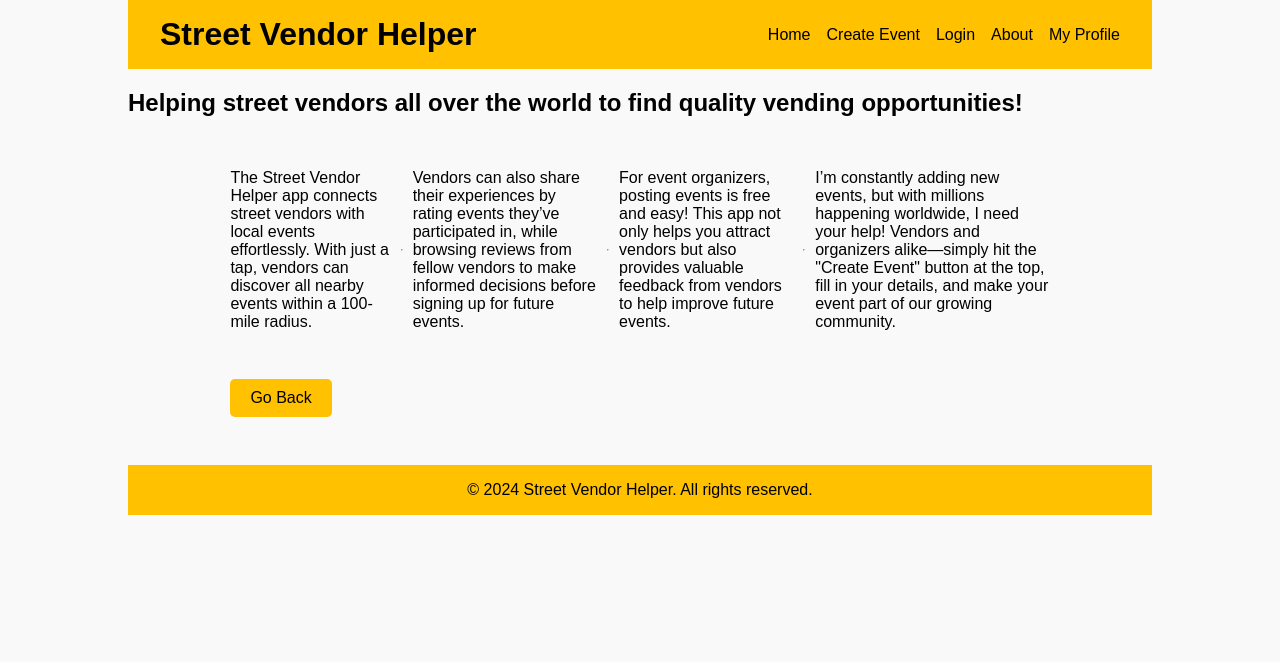
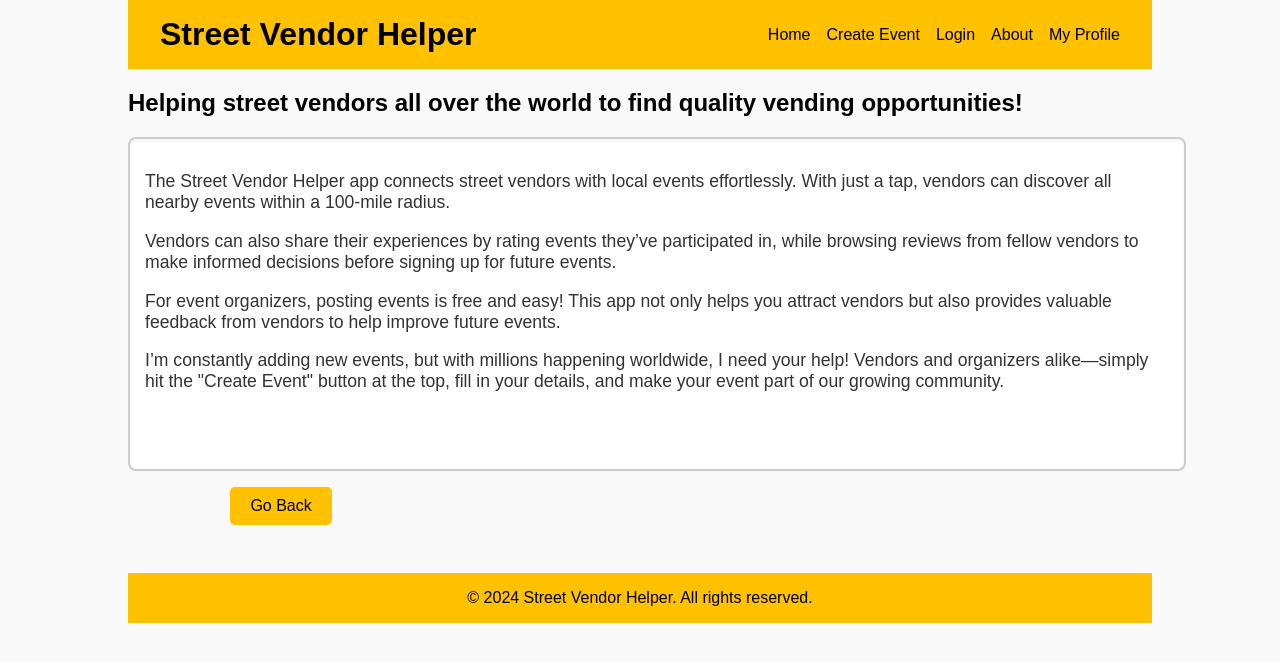
Before and after one commit to theodrackett/svh, a React (Vite) app in the folder src/svh_frontend/: page /about in a window 1280 px wide. Shown: the top 662 px of the page. Built offline with nearby package versions, Linux system fonts and the light colour scheme.

Commit message:
Fix About page layout

```diff
--- a/src/svh_frontend/src/components/About.jsx
+++ b/src/svh_frontend/src/components/About.jsx
@@ -12,25 +12,21 @@ function About () {
         <div className="container">
             <Header />
             <h2>Helping street vendors all over the world to find quality vending opportunities!</h2>
-            <div className='container dos-element-container'>
-                        {/* <textarea name="about-svh" id="about-svh"> */}
+            <div className='about-container'>
                 <p>The Street Vendor Helper app connects street vendors with local events effortlessly.
                 With just a tap, vendors can discover all nearby events within a 100-mile radius.
                 </p>
-            <hr></hr>
                 <p>Vendors can also share their experiences by rating events they’ve participated in,
                 while browsing reviews from fellow vendors to make informed decisions before signing up for
                 future events.</p>
-            <hr></hr>
 
                 <p>For event organizers, posting events is free and easy! This app not only helps you attract
                 vendors but also provides valuable feedback from vendors to help improve future events.</p>
 
-            <hr></hr>
                 <p>I’m constantly adding new events, but with millions happening worldwide, I need your help!
                 Vendors and organizers alike—simply hit the "Create Event" button at the top,
                 fill in your details, and make your event part of our growing community.</p>
-            {/* </textarea>           */}
+
             </div>
             <div className='container dos-element-container'>
                 <Button onClick={goBack} loading={loading}>Go Back</Button>
--- a/src/svh_frontend/src/components/EventDetail .jsx
+++ b/src/svh_frontend/src/components/EventDetail .jsx
@@ -19,7 +19,6 @@ function EventDetail() {
     };
 
     function writeReview() {
-      console.log('I was asked to write a review');
       navigate('/write-review');
     };
 
```
Lines whose indentation alone changed are shown as unchanged.
